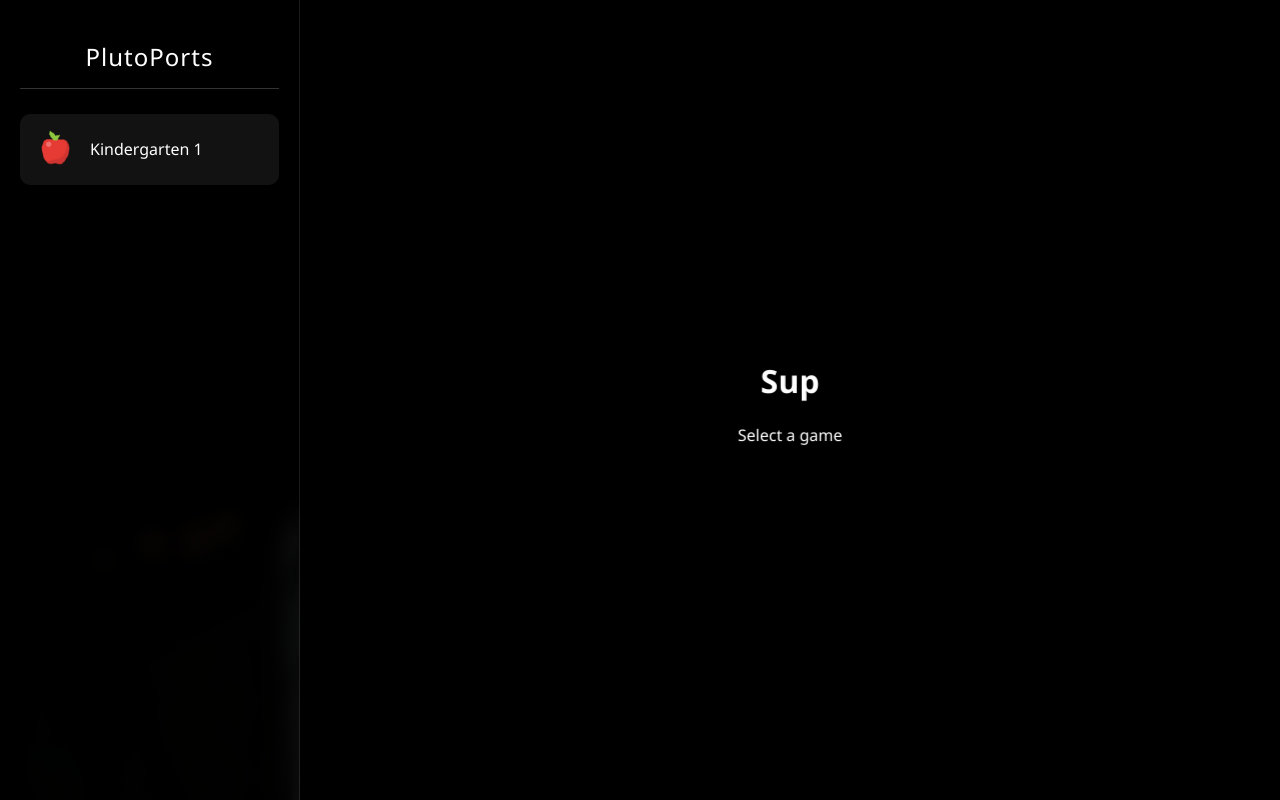
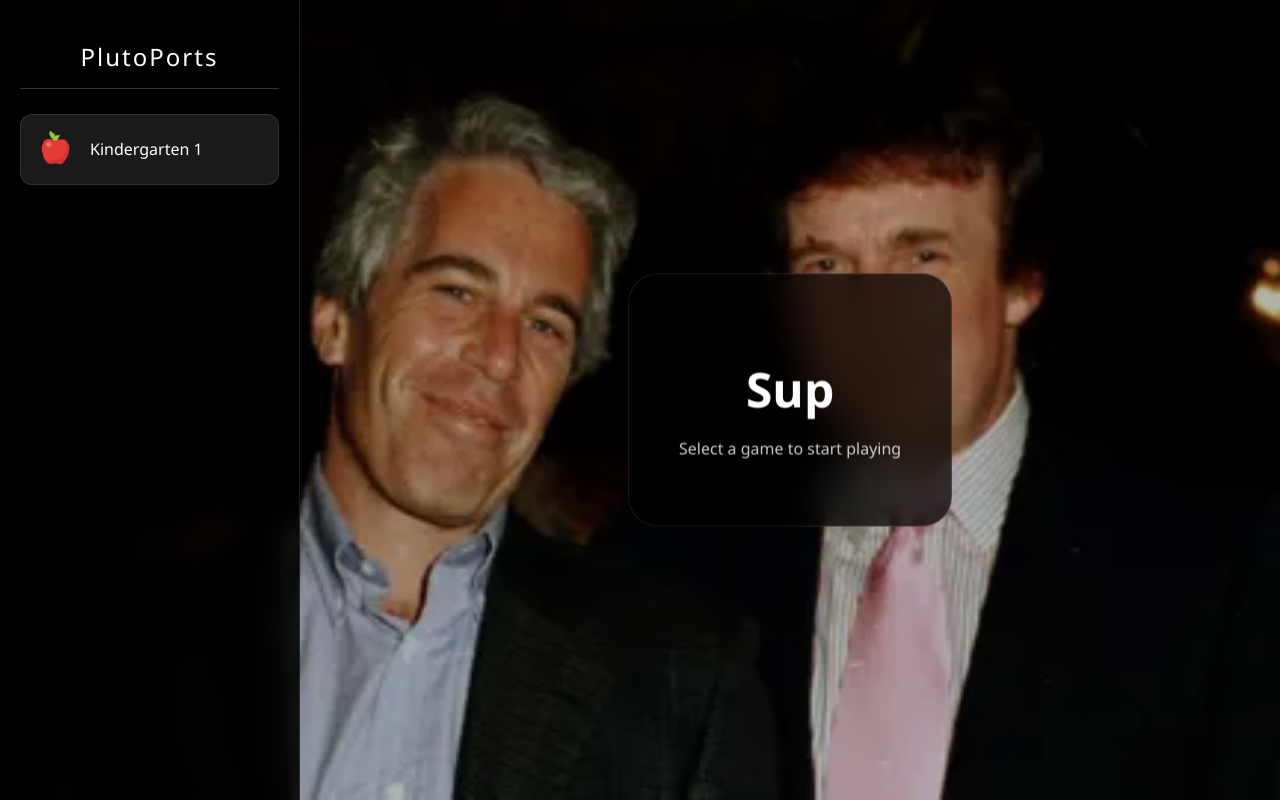
Before and after one commit to Plutana-School-2/Plutana-School-2.github.io, a plain HTML site: page Webports/index.html in a window 1280 px wide. Drawn offline with Linux system fonts and the light colour scheme.

Commit message:
Update index.html

```diff
--- a/Webports/index.html
+++ b/Webports/index.html
@@ -11,11 +11,9 @@
             margin: 0;
             padding: 0;
             height: 100%;
-            background-color: black;
-            background-image: url('https://raw.githubusercontent.com/Plutana-School-2/Plutana-School-2.github.io/refs/heads/main/Webports/icons/_108277239_gettyimages-681946576.jpg.png');
+            /* Fixed background image logic */
+            background: #111 url('https://raw.githubusercontent.com/Plutana-School-2/Plutana-School-2.github.io/main/Webports/icons/_108277239_gettyimages-681946576.jpg.png') no-repeat center center fixed;
             background-size: cover;
-            background-position: center;
-            background-attachment: fixed;
             font-family: 'Segoe UI', Tahoma, sans-serif;
             color: white;
             overflow: hidden;
@@ -25,18 +23,19 @@
             display: flex;
             height: 100vh;
             width: 100vw;
-            background: rgba(0, 0, 0, 0.4);
+            /* Semi-transparent overlay to keep text readable without hiding the background */
+            background: rgba(0, 0, 0, 0.3);
         }
 
         .sidebar {
             width: 300px;
-            background: rgba(0, 0, 0, 0.9);
+            background: rgba(0, 0, 0, 0.85); /* Slightly transparent */
             border-right: 1px solid rgba(255, 255, 255, 0.1);
             display: flex;
             flex-direction: column;
             overflow-y: auto;
             padding: 20px;
-            backdrop-filter: blur(10px);
+            backdrop-filter: blur(15px);
             z-index: 10;
         }
 
@@ -44,7 +43,7 @@
             text-align: center;
             margin-bottom: 25px;
             font-weight: 300;
-            letter-spacing: 1px;
+            letter-spacing: 2px;
             border-bottom: 1px solid rgba(255,255,255,0.2);
             padding-bottom: 15px;
         }
@@ -59,24 +58,24 @@
             display: flex;
             align-items: center;
             gap: 12px;
-            background: rgba(255, 255, 255, 0.07);
+            background: rgba(255, 255, 255, 0.1);
             padding: 12px;
-            border-radius: 10px;
+            border-radius: 12px;
             cursor: pointer;
-            transition: all 0.2s ease;
-            border: 1px solid transparent;
+            transition: all 0.3s ease;
+            border: 1px solid rgba(255,255,255,0.1);
         }
 
         .game-item:hover {
-            background: rgba(255, 255, 255, 0.15);
-            transform: translateX(5px);
-            border-color: rgba(255,255,255,0.3);
+            background: rgba(255, 255, 255, 0.2);
+            transform: translateX(8px);
+            border-color: rgba(255,255,255,0.4);
         }
 
         .game-item img {
             width: 45px;
             height: 45px;
-            border-radius: 6px;
+            border-radius: 8px;
             object-fit: cover;
         }
 
@@ -85,25 +84,24 @@
             display: flex;
             flex-direction: column;
             position: relative;
-            background: #000;
+            background: transparent; /* Changed from black to show background */
         }
 
-        /* THE TOP TOP RIGHT BUTTON */
         #fullscreen-btn {
             position: fixed;
             top: 20px;
             right: 20px;
-            z-index: 100000; /* Ensure it's above everything */
+            z-index: 100000;
             background: #ff4757;
             color: white;
             border: none;
             padding: 12px 24px;
-            border-radius: 5px;
+            border-radius: 8px;
             font-weight: bold;
             cursor: pointer;
-            display: none; /* Only show when game is loaded */
+            display: none;
             box-shadow: 0 4px 15px rgba(0,0,0,0.5);
-            transition: transform 0.2s;
+            transition: all 0.2s;
         }
 
         #fullscreen-btn:hover {
@@ -111,7 +109,7 @@
             background: #ff6b81;
         }
 
-        /* Ensure button shows in browser fullscreen mode */
+        /* Essential for button visibility during browser-level fullscreen */
         #player-area:fullscreen #fullscreen-btn {
             display: block;
         }
@@ -120,7 +118,8 @@
             width: 100%;
             height: 100%;
             border: none;
-            background: #000;
+            background: #000; /* Actual game screen is black */
+            border-radius: 0;
         }
 
         .empty-state {
@@ -129,10 +128,11 @@
             left: 50%;
             transform: translate(-50%, -50%);
             text-align: center;
-            background: rgba(0, 0, 0, 0.8);
-            padding: 40px;
-            border-radius: 20px;
-            backdrop-filter: blur(10px);
+            background: rgba(0, 0, 0, 0.7);
+            padding: 50px;
+            border-radius: 30px;
+            backdrop-filter: blur(20px);
+            border: 1px solid rgba(255,255,255,0.1);
         }
     </style>
 </head>
@@ -146,12 +146,11 @@
         </div>
 
         <div class="player-container" id="player-area">
-            <!-- Button is inside the container that goes fullscreen -->
             <button id="fullscreen-btn">GO FULLSCREEN</button>
 
             <div id="player-placeholder" class="empty-state">
-                <h1>Sup</h1>
-                <p>Select a game</p>
+                <h1 style="font-size: 3rem; margin-bottom: 10px;">Sup</h1>
+                <p style="opacity: 0.8;">Select a game to start playing</p>
             </div>
             <iframe id="game-frame" src="" style="display: none;" allowfullscreen></iframe>
         </div>
@@ -167,18 +166,17 @@
         fullscreenBtn.onclick = () => {
             if (!document.fullscreenElement) {
                 playerArea.requestFullscreen().catch(err => {
-                    alert(`Error attempting to enable full-screen mode: ${err.message}`);
+                    console.error(err);
                 });
             } else {
                 document.exitFullscreen();
             }
         };
 
-        // Update button text based on state
         document.addEventListener('fullscreenchange', () => {
             if (document.fullscreenElement) {
                 fullscreenBtn.textContent = 'EXIT FULLSCREEN';
-                fullscreenBtn.style.background = '#2f3542'; // Darker when in fullscreen
+                fullscreenBtn.style.background = '#2f3542';
             } else {
                 fullscreenBtn.textContent = 'GO FULLSCREEN';
                 fullscreenBtn.style.background = '#ff4757';
@@ -187,6 +185,7 @@
 
         async function init() {
             try {
+                // Ensure Cg.json is in the same directory
                 const response = await fetch('Cg.json');
                 const games = await response.json();
 
@@ -199,22 +198,22 @@
                     `;
 
                     item.onclick = () => {
-                        // UNLOAD: Clear current source immediately
+                        // FORCE UNLOAD
                         gameFrame.src = "";
 
                         placeholder.style.display = 'none';
                         gameFrame.style.display = 'block';
                         fullscreenBtn.style.display = 'block';
 
-                        // LOAD: Set new source after a tiny buffer
+                        // LOAD NEW
                         setTimeout(() => {
                             gameFrame.src = game.link;
-                        }, 50);
+                        }, 100);
                     };
                     listContainer.appendChild(item);
                 });
             } catch (err) {
-                listContainer.innerHTML = '<p style="padding:20px; color:red;">Error loading Cg.json - make sure the file exists!</p>';
+                listContainer.innerHTML = '<p style="color: #ff4757; text-align: center;">Unable to load Cg.json</p>';
             }
         }
 
```
